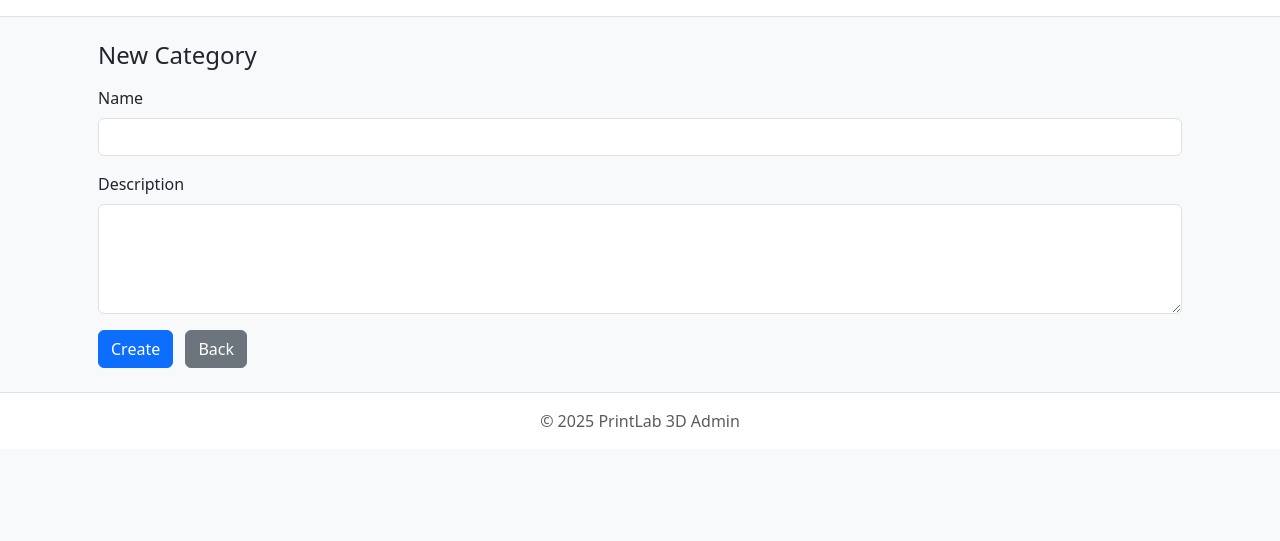
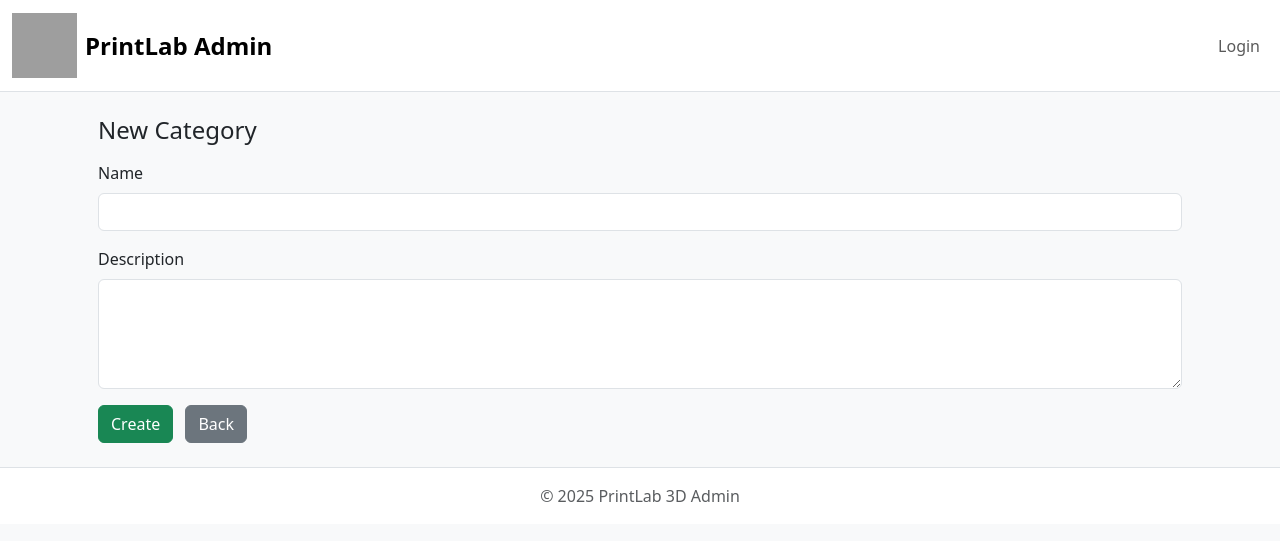
Before and after one commit to Sandro-Castro/pweb-printLabs-av02, a PHP site: page /category/CategoryForm.php in a window 1280 px wide. Shown: the top 541 px of the page. Run offline with PHP 8.4, Linux system fonts and the light colour scheme; grey boxes are pictures that could not be loaded.

Commit message:
Stylization of the pages

```diff
--- a/site/admin/category/CategoryForm.php
+++ b/site/admin/category/CategoryForm.php
@@ -63,7 +63,7 @@ if (!empty($_GET['id'])) {
       <label class="form-label">Description</label>
       <textarea name="description" class="form-control" rows="4"><?= htmlspecialchars($data->description ?? '') ?></textarea>
     </div>
-    <button type="submit" class="btn btn-primary"><?= !empty($_GET['id']) ? "Update" : "Create" ?></button>
+    <button type="submit" class="btn btn-success"><?= !empty($_GET['id']) ? "Update" : "Create" ?></button>
     <a href="CategoryList.php" class="btn btn-secondary ms-2">Back</a>
   </form>
 </div>
--- a/site/admin/category/CategoryList.php
+++ b/site/admin/category/CategoryList.php
@@ -8,7 +8,7 @@ $categories = $db->all();
 <div class="px-3">
   <div class="d-flex justify-content-between align-items-center mb-3">
     <h2 class="h4">Categories</h2>
-    <a href="CategoryForm.php" class="btn btn-primary">New Category</a>
+    <a href="CategoryForm.php" class="btn btn-success">New Category</a>
   </div>
   <div class="table-responsive">
     <table class="table table-striped table-bordered align-middle">
--- a/site/admin/database/db.class.php
+++ b/site/admin/database/db.class.php
@@ -4,7 +4,7 @@ class DB
 {
     private $host     = 'localhost';
     private $user     = 'root';
-    private $password = '';
+    private $password = '696669';
     private $port     = '3306';
     private $dbname   = 'printlab';
 
--- a/site/admin/header.php
+++ b/site/admin/header.php
@@ -1,5 +1,4 @@
 <?php
-
 
 $base = '/pweb-printLabs-av02/site/admin';
 
@@ -8,25 +7,63 @@ ini_set('display_startup_errors', 1);
 error_reporting(E_ALL);
 
 if (session_status() === PHP_SESSION_NONE) {
-    session_start();
+  session_start();
 }
 
 $isLoggedIn = !empty($_SESSION['user_id']) && !empty($_SESSION['role']);
-$isAdmin    = $isLoggedIn && $_SESSION['role'] === 'admin';
+$isAdmin = $isLoggedIn && $_SESSION['role'] === 'admin';
 
 ?>
 <!DOCTYPE html>
 <html lang="en">
+
 <head>
   <meta charset="UTF-8" />
   <meta name="viewport" content="width=device-width, initial-scale=1.0">
   <title>PrintLab Admin</title>
   <link href="https://cdn.jsdelivr.net/npm/bootstrap@5.3.0/dist/css/bootstrap.min.css" rel="stylesheet">
+  <link rel="stylesheet" href="<?= $base ?>/../assets/CSS/styles.css">
+
 </head>
+
 <body class="bg-light">
   <nav class="navbar navbar-expand-lg navbar-light bg-white border-bottom mb-4">
-
+    <div class="container-fluid">
+      <a class="navbar-brand d-flex align-items-center" href="<?= $base ?>/index.php">
+        <img src="<?= $base ?>/../assets/img/logo.png" alt="Logo" width="65" height="65" class="me-2">
+        <span class="fs-4 fw-bold">PrintLab Admin</span>
+      </a>
+      <button class="navbar-toggler" type="button" data-bs-toggle="collapse" data-bs-target="#adminNavbar"
+        aria-controls="adminNavbar" aria-expanded="false" aria-label="Toggle navigation">
+        <span class="navbar-toggler-icon"></span>
+      </button>
+      <div class="collapse navbar-collapse" id="adminNavbar">
+        <ul class="navbar-nav me-auto mb-2 mb-lg-0">
+          <?php if ($isAdmin): ?>
+            <li class="nav-item"><a class="nav-link fs-5" href="<?= $base ?>/user/UserList.php">Users</a></li>
+            <li class="nav-item"><a class="nav-link fs-5" href="<?= $base ?>/category/CategoryList.php">Categories</a>
+            </li>
+            <li class="nav-item"><a class="nav-link fs-5" href="<?= $base ?>/product/ProductList.php">Products</a></li>
+            <li class="nav-item"><a class="nav-link fs-5" href="<?= $base ?>/order/OrderList.php">Orders</a></li>
+          <?php endif; ?>
+        </ul>
+        <ul class="navbar-nav ms-auto mb-2 mb-lg-0">
+          <?php if ($isAdmin): ?>
+            <li class="nav-item d-flex align-items-center">
+              <span class="navbar-text me-3 fs-5">
+                Logged in as <strong><?= htmlspecialchars($_SESSION['username'] ?? '') ?></strong>
+              </span>
+            </li>
+            <li class="nav-item">
+              <a class="nav-link text-danger fs-5" href="<?= $base ?>/logout.php">Logout</a>
+            </li>
+          <?php else: ?>
+            <li class="nav-item">
+              <a class="nav-link" href="<?= $base ?>/login.php">Login</a>
+            </li>
+          <?php endif; ?>
+        </ul>
+      </div>
     </div>
-  </div>
-</nav>
+  </nav>
   <main class="container">
--- a/site/admin/order/OrderForm.php
+++ b/site/admin/order/OrderForm.php
@@ -108,7 +108,7 @@ if (!empty($_GET['id'])) {
         <?php endforeach; ?>
       </select>
     </div>
-    <button type="submit" class="btn btn-primary"><?= !empty($_GET['id']) ? "Update" : "Create" ?></button>
+    <button type="submit" class="btn btn-success"><?= !empty($_GET['id']) ? "Update" : "Create" ?></button>
     <a href="OrderList.php" class="btn btn-secondary ms-2">Back</a>
   </form>
 </div>
--- a/site/admin/order/OrderList.php
+++ b/site/admin/order/OrderList.php
@@ -8,7 +8,7 @@ $orders = $db->all();
 <div class="px-3">
   <div class="d-flex justify-content-between align-items-center mb-3">
     <h2 class="h4">Orders</h2>
-    <a href="OrderForm.php" class="btn btn-primary">New Order</a>
+    <a href="OrderForm.php" class="btn btn-success">New Order</a>
   </div>
   <div class="table-responsive">
     <table class="table table-striped table-bordered align-middle">
--- a/site/admin/product/ProductForm.php
+++ b/site/admin/product/ProductForm.php
@@ -122,7 +122,7 @@ if (!empty($_GET['id'])) {
         </div>
       <?php endif; ?>
     </div>
-    <button type="submit" class="btn btn-primary"><?= !empty($_GET['id']) ? "Update" : "Create" ?></button>
+    <button type="submit" class="btn btn-success"><?= !empty($_GET['id']) ? "Update" : "Create" ?></button>
     <a href="ProductList.php" class="btn btn-secondary ms-2">Back</a>
   </form>
 </div>
--- a/site/admin/product/ProductList.php
+++ b/site/admin/product/ProductList.php
@@ -8,7 +8,7 @@ $products = $db->all();
 <div class="px-3">
   <div class="d-flex justify-content-between align-items-center mb-3">
     <h2 class="h4">Products</h2>
-    <a href="ProductForm.php" class="btn btn-primary">New Product</a>
+    <a href="ProductForm.php" class="btn btn-success">New Product</a>
   </div>
   <div class="table-responsive">
     <table class="table table-striped table-bordered align-middle">
--- a/site/admin/user/UserForm.php
+++ b/site/admin/user/UserForm.php
@@ -102,7 +102,7 @@ if (!empty($_GET['id'])) {
         <option value="admin" <?= (isset($data->role) && $data->role==='admin')?'selected':'' ?>>Admin</option>
       </select>
     </div>
-    <button type="submit" class="btn btn-primary"><?= !empty($_GET['id']) ? "Update" : "Create" ?></button>
+    <button type="submit" class="btn btn-success"><?= !empty($_GET['id']) ? "Update" : "Create" ?></button>
     <a href="UserList.php" class="btn btn-secondary ms-2">Back</a>
   </form>
 </div>
--- a/site/admin/user/UserList.php
+++ b/site/admin/user/UserList.php
@@ -8,7 +8,7 @@ $users = $db->all();
 <div class="px-3">
   <div class="d-flex justify-content-between align-items-center mb-3">
     <h2 class="h4">Users</h2>
-    <a href="UserForm.php" class="btn btn-primary">New User</a>
+    <a href="UserForm.php" class="btn btn-success">New User</a>
   </div>
   <div class="table-responsive">
     <table class="table table-striped table-bordered align-middle">
```
Also changed, not shown: site/admin/login.php (+5 -4 lines), site/assets/CSS/styles.css (added, +65 -0 lines), site/assets/IMG/LogoComFundo.jpg (added), site/assets/IMG/logo.png (added), 1 other file.
